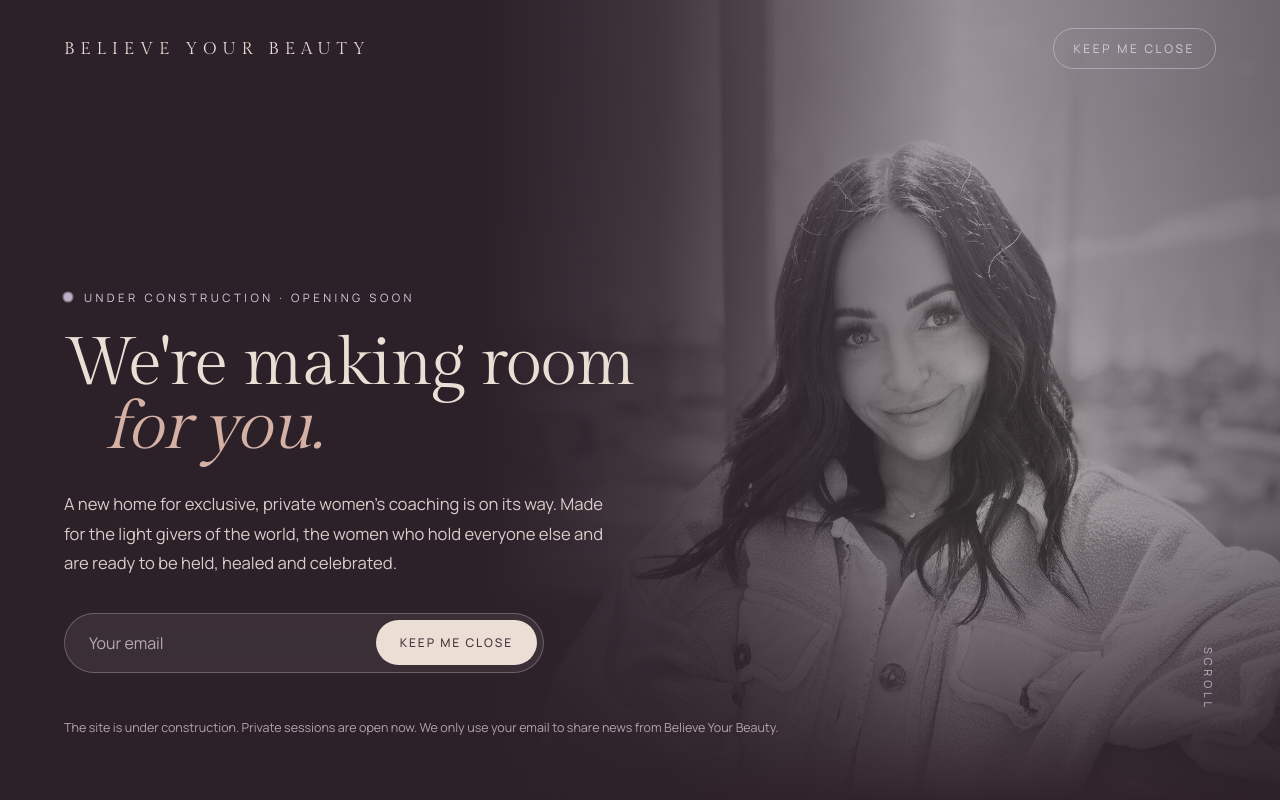
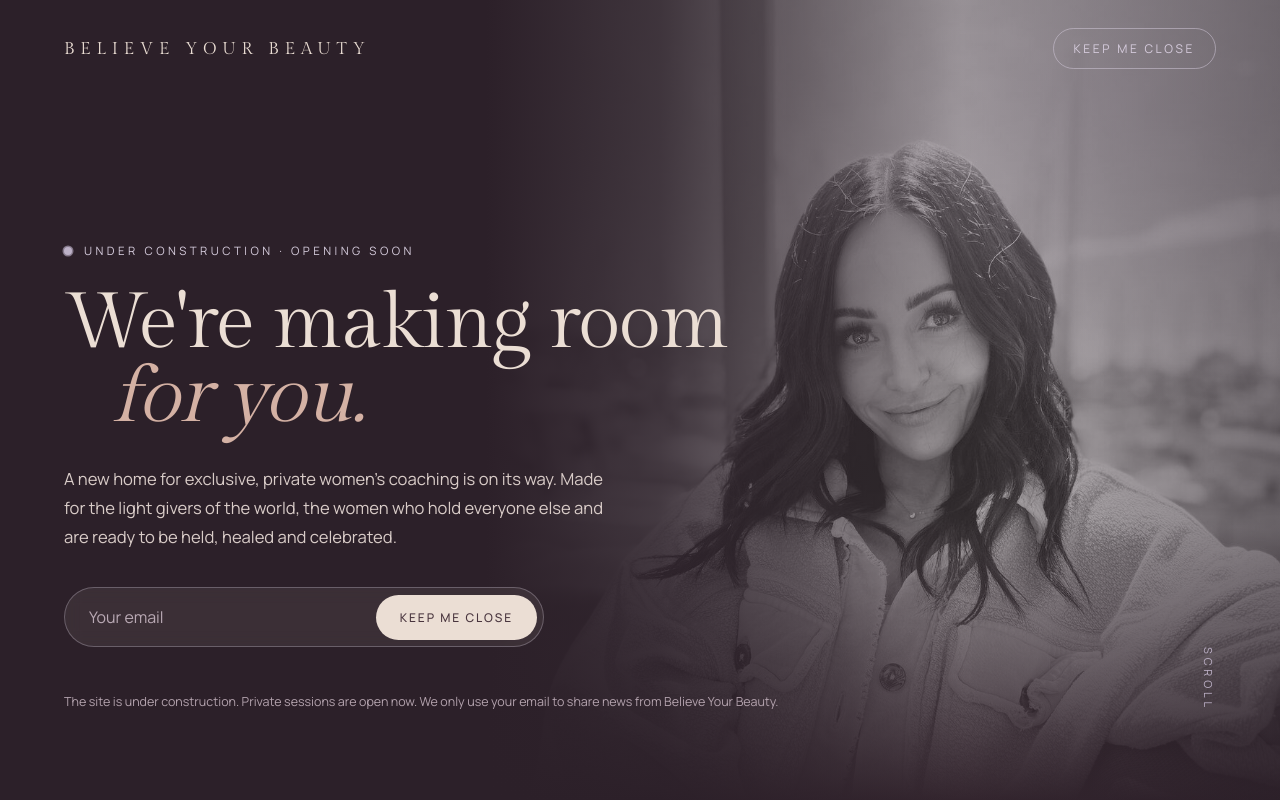
Before and after one commit to ciscoara/byb, a plain HTML site: page index.html in a window 1280 px wide. Shown: the top 800 px of the page. Drawn offline with Linux system fonts and the light colour scheme.

Commit message:
Restore original hero layout; cap headline size so sign-up stays visible
Undo the wider copy column and height-driven shrink. Keep the original
920px column and sizing, but cap the headline at 128px so it never
breaks onto a fourth line on tall windows and push the form off screen.

Co-Authored-By: Claude Opus 5.5 <noreply@anthropic.com>

```diff
--- a/assets/css/style.css
+++ b/assets/css/style.css
@@ -10,11 +10,11 @@ nav{position:relative;z-index:2;display:flex;justify-content:space-between;align
 nav .logo{font-family:var(--serif);font-size:17px;letter-spacing:.34em}
 nav .pill{border:1px solid rgba(214,204,221,.5);border-radius:999px;padding:11px 20px;text-decoration:none;color:var(--lilac)}
 nav .pill:hover{background:var(--relaxed);color:var(--deep)}
-.copy{position:relative;z-index:2;margin-top:auto;padding:0 clamp(16px,5vw,64px) clamp(40px,min(7vw,8vh),96px);max-width:1120px}
+.copy{position:relative;z-index:2;margin-top:auto;padding:0 clamp(16px,5vw,64px) clamp(48px,7vw,96px);max-width:920px}
 .status{display:inline-flex;align-items:center;gap:12px;font-size:11.5px;letter-spacing:.3em;text-transform:uppercase;color:var(--lilac)}
 .dot{width:8px;height:8px;border-radius:50%;background:var(--relaxed);animation:pulse 2.4s infinite}
 @keyframes pulse{0%{box-shadow:0 0 0 0 rgba(189,177,199,.7)}70%,100%{box-shadow:0 0 0 12px rgba(189,177,199,0)}}
-h1{font-family:var(--serif);font-weight:400;font-size:clamp(52px,min(9vw,34vh - 205px),148px);font-size:clamp(52px,min(9vw,34svh - 205px),148px);line-height:.95;letter-spacing:-.015em;margin:26px 0 30px}
+h1{font-family:var(--serif);font-weight:400;font-size:clamp(58px,min(9vw,26vh - 130px),128px);font-size:clamp(58px,min(9vw,26svh - 130px),128px);line-height:.95;letter-spacing:-.015em;margin:26px 0 30px}
 h1 em{display:block;font-style:italic;color:var(--blush);padding-left:.6em}
 .lede{font-size:clamp(16px,1.3vw,18.5px);line-height:1.75;max-width:33em;color:#d9ccc8}
 form{margin-top:36px;display:flex;align-items:center;background:rgba(235,222,212,.08);border:1px solid rgba(214,204,221,.3);border-radius:999px;padding:6px;max-width:480px;backdrop-filter:blur(8px)}
```
